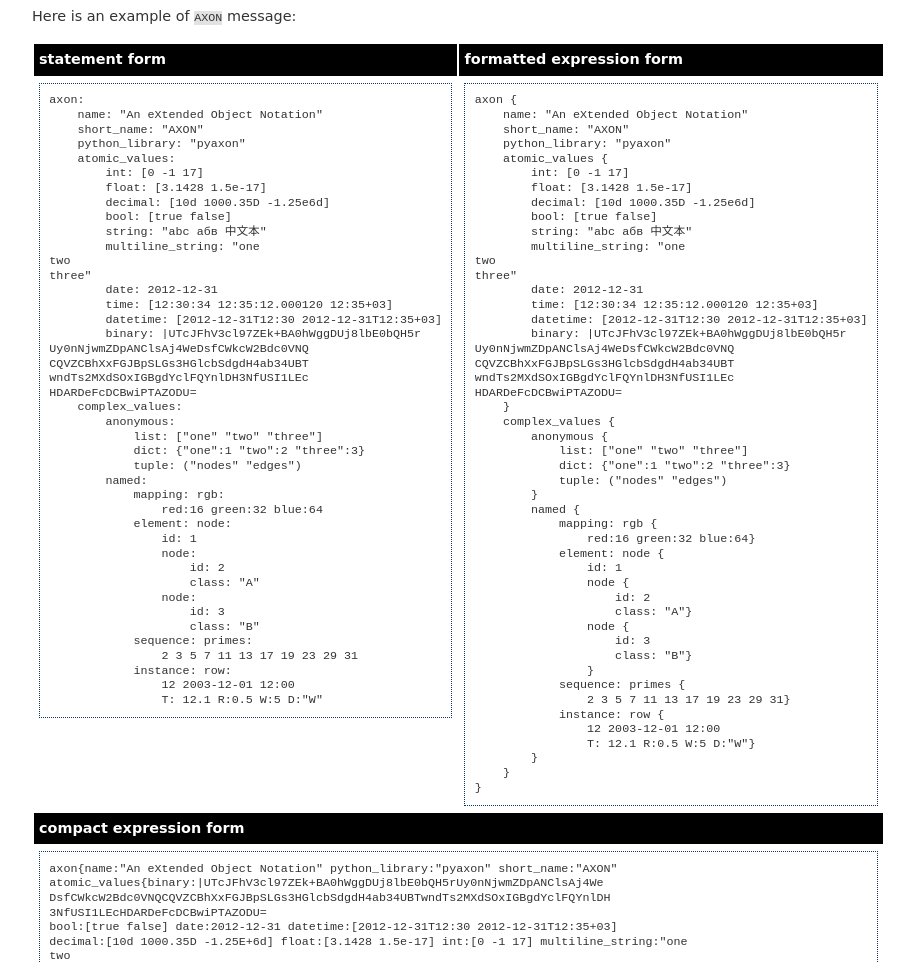
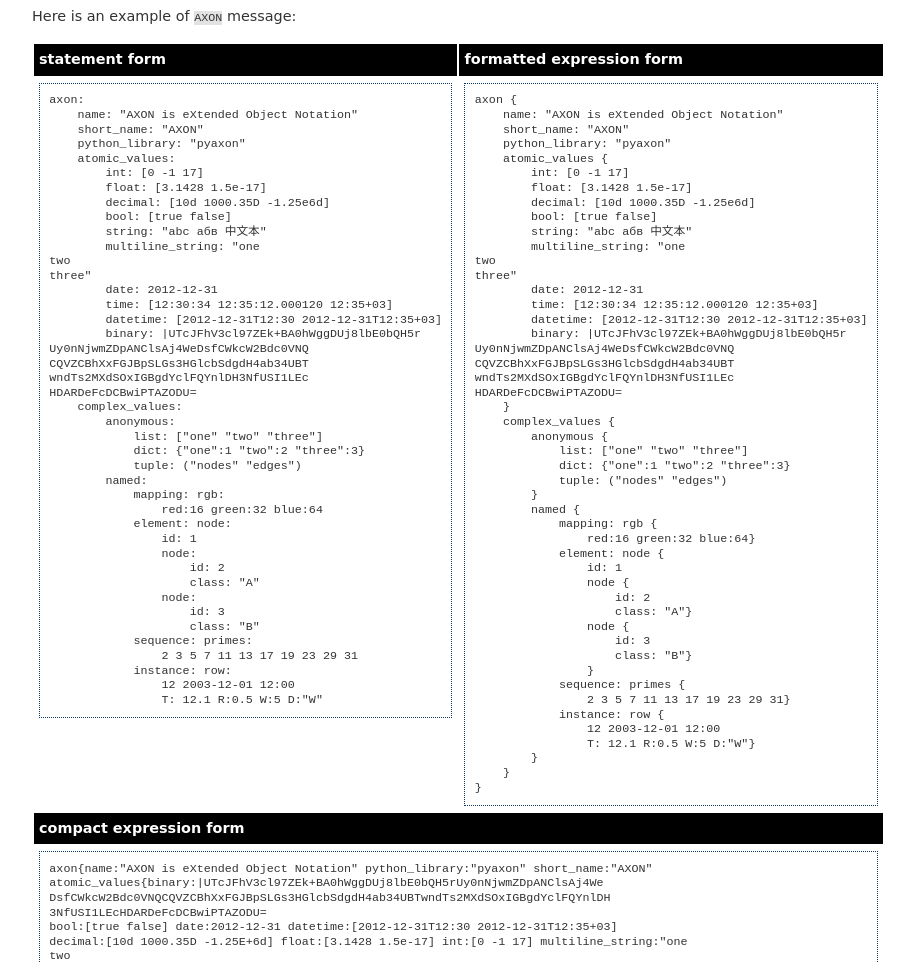
Before and after one commit to intellimath/pyaxon, a Sphinx documentation site: the page built from docs/index.rst, in a window 1280 px wide and 1400 px high, scrolled down 928 px. Shown: the part 167-1130 px from the top of the window, without its empty margins (88-1002 px from the left). Built offline with Sphinx 7.4.7, drawn with Linux system fonts in a browser that asks for light colours; some of the changed text lies outside the part shown.

Commit message:
Fix AXON def in docs

```diff
--- a/docs/index.rst
+++ b/docs/index.rst
@@ -128,7 +128,7 @@
     <tr>
     <td><pre>
     axon:
-        name: "An eXtended Object Notation"
+        name: "AXON is eXtended Object Notation"
         short_name: "AXON"
         python_library: "pyaxon"
         atomic_values:
@@ -172,7 +172,7 @@
     </pre></td>
     <td><pre>
     axon {
-        name: "An eXtended Object Notation"
+        name: "AXON is eXtended Object Notation"
         short_name: "AXON"
         python_library: "pyaxon"
         atomic_values {
@@ -223,7 +223,7 @@
     </tr>
     <tr><th colspan=2>compact expression form</th></tr>
     <tr><td colspan=2><pre>
-    axon{name:"An eXtended Object Notation" python_library:"pyaxon" short_name:"AXON"
+    axon{name:"AXON is eXtended Object Notation" python_library:"pyaxon" short_name:"AXON"
     atomic_values{binary:|UTcJFhV3cl97ZEk+BA0hWggDUj8lbE0bQH5rUy0nNjwmZDpANClsAj4We
     DsfCWkcW2Bdc0VNQCQVZCBhXxFGJBpSLGs3HGlcbSdgdH4ab34UBTwndTs2MXdSOxIGBgdYclFQYnlDH
     3NfUSI1LEcHDARDeFcDCBwiPTAZODU=
```
